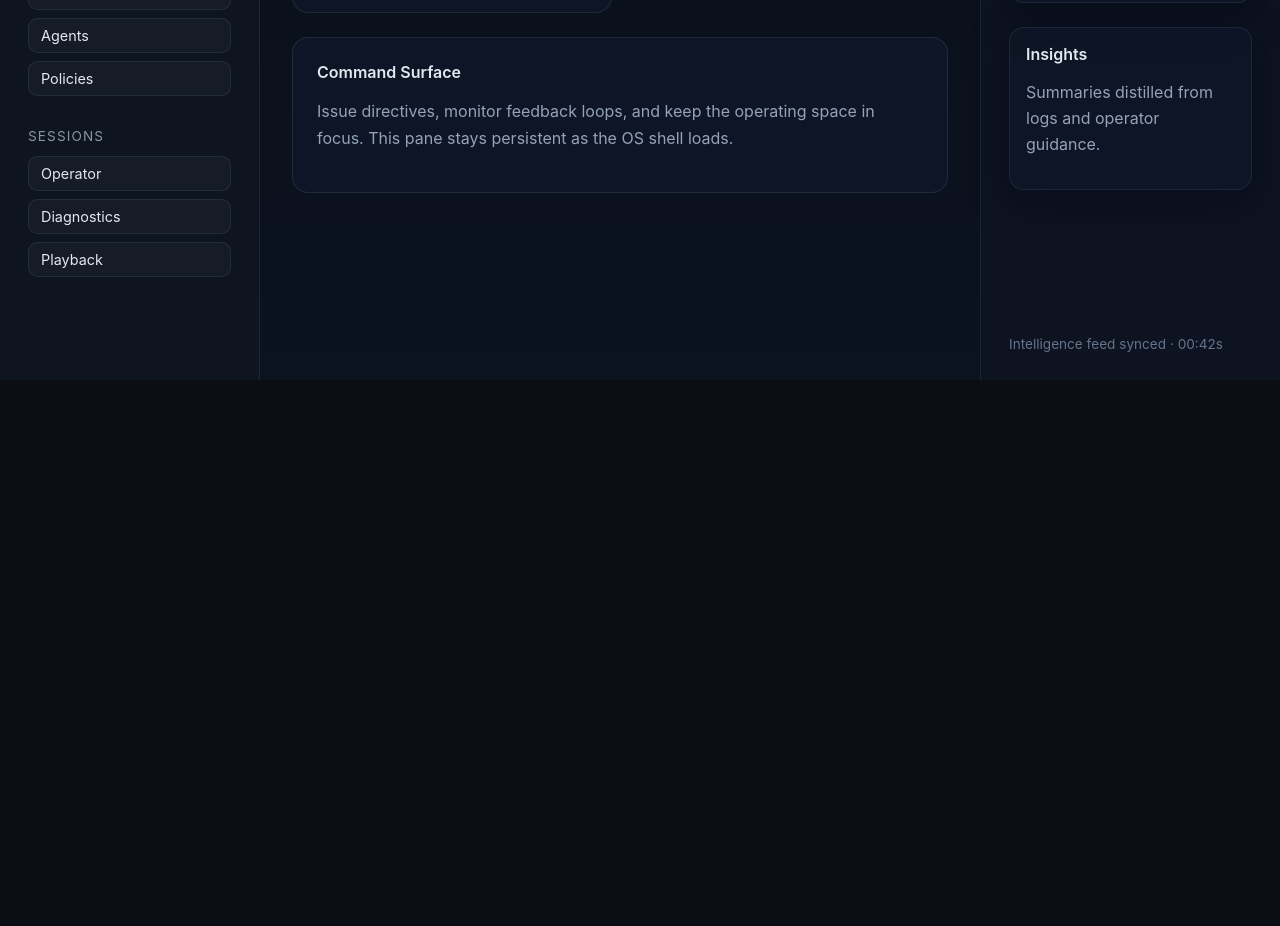
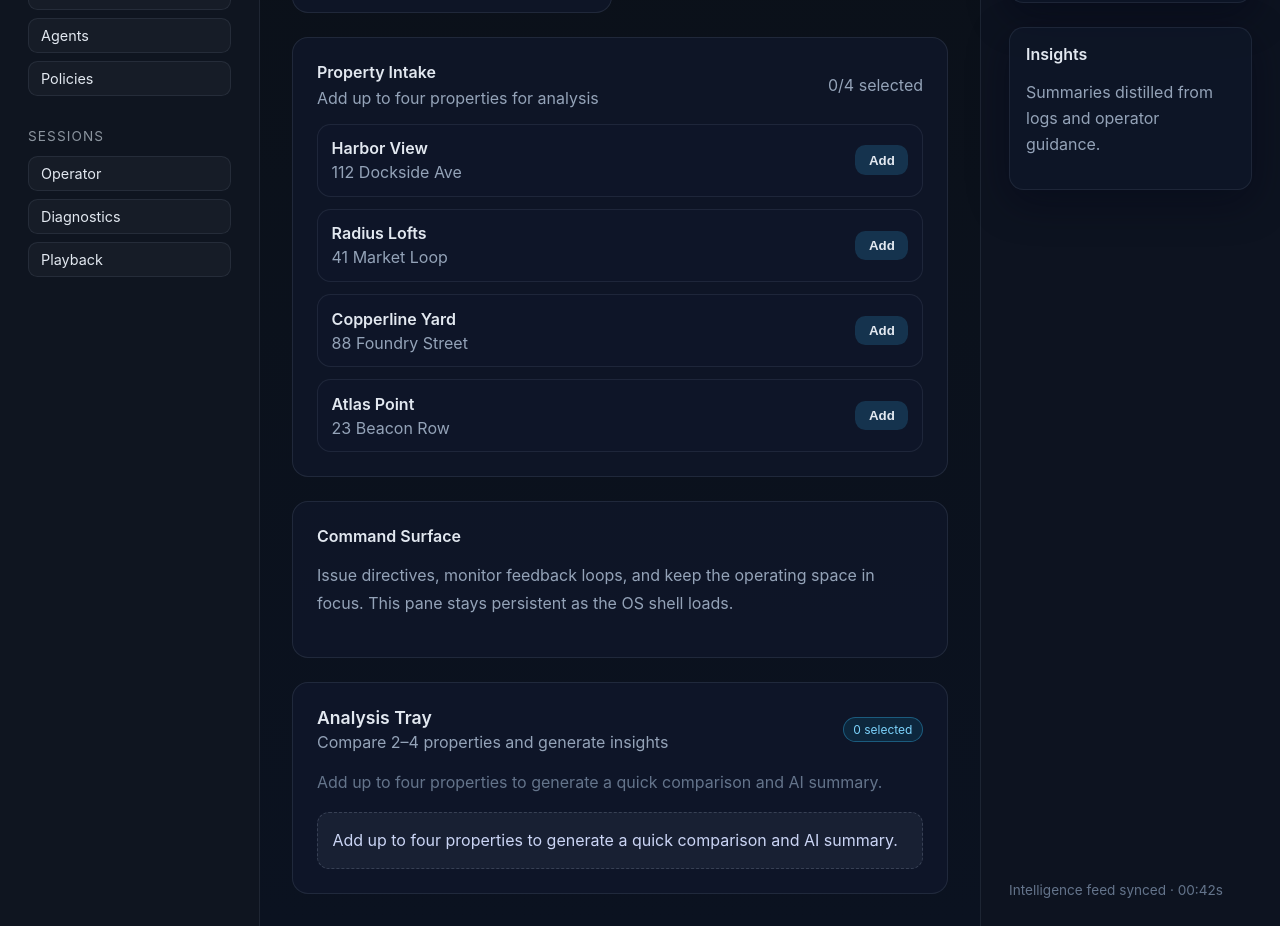
Before and after one commit to kgarg2468/H.O.S., a Next.js app: page / in a window 1280 px wide. Shown: the part 420-1346 px from the top of the page. Before the commit the page ends 800 px from the top, so only its background shows below. Built offline with nearby package versions, Linux system fonts and the light colour scheme.

Commit message:
Add analysis tray for property comparisons

```diff
--- a/app/page.tsx
+++ b/app/page.tsx
@@ -9,6 +9,7 @@ export default function Home() {
         minHeight: "100vh",
         display: "grid",
         gridTemplateColumns: "260px minmax(0, 1fr) 300px",
+        alignItems: "stretch",
         background: "#0b0f14",
         color: "#e2e8f0",
       }}
--- a/components/os/Workspace.tsx
+++ b/components/os/Workspace.tsx
@@ -1,4 +1,6 @@
 import type React from "react";
+import { useMemo, useState } from "react";
+import AnalysisTray, { type Property } from "../workspaces/AnalysisTray";
 
 const statusPillStyle: React.CSSProperties = {
   display: "inline-flex",
@@ -19,7 +21,81 @@ const panelStyle: React.CSSProperties = {
   padding: "1.5rem",
 };
 
+const buttonStyle: React.CSSProperties = {
+  border: "none",
+  borderRadius: "0.65rem",
+  padding: "0.45rem 0.85rem",
+  background: "rgba(56, 189, 248, 0.18)",
+  color: "#e2e8f0",
+  cursor: "pointer",
+  fontWeight: 600,
+};
+
+const properties: Property[] = [
+  {
+    id: "harbor-view",
+    name: "Harbor View",
+    address: "112 Dockside Ave",
+    price: "$8.4M",
+    capRate: "5.4%",
+    occupancy: "93%",
+    noi: "$505K",
+  },
+  {
+    id: "radius-lofts",
+    name: "Radius Lofts",
+    address: "41 Market Loop",
+    price: "$6.1M",
+    capRate: "5.8%",
+    occupancy: "96%",
+    noi: "$410K",
+  },
+  {
+    id: "copperline-yard",
+    name: "Copperline Yard",
+    address: "88 Foundry Street",
+    price: "$9.3M",
+    capRate: "5.6%",
+    occupancy: "91%",
+    noi: "$545K",
+  },
+  {
+    id: "atlas-point",
+    name: "Atlas Point",
+    address: "23 Beacon Row",
+    price: "$7.7M",
+    capRate: "5.2%",
+    occupancy: "94%",
+    noi: "$462K",
+  },
+];
+
 export default function Workspace() {
+  const [selectedIds, setSelectedIds] = useState<string[]>([]);
+
+  const selectedProperties = useMemo(
+    () => properties.filter((property) => selectedIds.includes(property.id)),
+    [selectedIds]
+  );
+
+  const availableProperties = useMemo(
+    () => properties.filter((property) => !selectedIds.includes(property.id)),
+    [selectedIds]
+  );
+
+  const addProperty = (propertyId: string) => {
+    setSelectedIds((prev) => {
+      if (prev.includes(propertyId) || prev.length >= 4) {
+        return prev;
+      }
+      return [...prev, propertyId];
+    });
+  };
+
+  const removeProperty = (propertyId: string) => {
+    setSelectedIds((prev) => prev.filter((id) => id !== propertyId));
+  };
+
   return (
     <main
       style={{
@@ -82,6 +158,70 @@ export default function Workspace() {
       </section>
 
       <section style={panelStyle}>
+        <div
+          style={{
+            display: "flex",
+            justifyContent: "space-between",
+            alignItems: "center",
+            gap: "1rem",
+            marginBottom: "1rem",
+          }}
+        >
+          <div>
+            <div style={{ fontWeight: 600 }}>Property Intake</div>
+            <div style={{ color: "#94a3b8", marginTop: "0.35rem" }}>
+              Add up to four properties for analysis
+            </div>
+          </div>
+          <div style={{ color: "#94a3b8" }}>
+            {selectedIds.length}/4 selected
+          </div>
+        </div>
+        <div style={{ display: "grid", gap: "0.75rem" }}>
+          {availableProperties.map((property) => (
+            <div
+              key={property.id}
+              style={{
+                display: "flex",
+                justifyContent: "space-between",
+                alignItems: "center",
+                gap: "1rem",
+                padding: "0.85rem",
+                borderRadius: "0.85rem",
+                background: "rgba(15, 23, 42, 0.6)",
+                border: "1px solid rgba(148, 163, 184, 0.12)",
+              }}
+            >
+              <div>
+                <div style={{ fontWeight: 600 }}>{property.name}</div>
+                <div style={{ color: "#94a3b8", marginTop: "0.25rem" }}>
+                  {property.address}
+                </div>
+              </div>
+              <button
+                type="button"
+                style={{
+                  ...buttonStyle,
+                  opacity: selectedIds.length >= 4 ? 0.5 : 1,
+                  cursor:
+                    selectedIds.length >= 4 ? "not-allowed" : "pointer",
+                }}
+                onClick={() => addProperty(property.id)}
+                disabled={selectedIds.length >= 4}
+              >
+                Add
+              </button>
+            </div>
+          ))}
+          {availableProperties.length === 0 ? (
+            <div style={{ color: "#64748b" }}>
+              All available properties are in the tray.
+            </div>
+          ) : null}
+        </div>
+      </section>
+
+      <section style={panelStyle}>
         <div style={{ fontWeight: 600, marginBottom: "0.5rem" }}>
           Command Surface
         </div>
@@ -90,6 +230,11 @@ export default function Workspace() {
           focus. This pane stays persistent as the OS shell loads.
         </p>
       </section>
+
+      <AnalysisTray
+        selectedProperties={selectedProperties}
+        onRemove={removeProperty}
+      />
     </main>
   );
 }
--- /dev/null
+++ b/components/workspaces/AnalysisTray.tsx
@@ -0,0 +1,194 @@
+import type React from "react";
+
+type Property = {
+  id: string;
+  name: string;
+  address: string;
+  price: string;
+  capRate: string;
+  occupancy: string;
+  noi: string;
+};
+
+type AnalysisTrayProps = {
+  selectedProperties: Property[];
+  onRemove: (propertyId: string) => void;
+};
+
+const trayStyle: React.CSSProperties = {
+  background: "rgba(15, 23, 42, 0.9)",
+  borderRadius: "1rem",
+  border: "1px solid rgba(148, 163, 184, 0.14)",
+  padding: "1.5rem",
+  display: "flex",
+  flexDirection: "column",
+  gap: "1.25rem",
+};
+
+const pillStyle: React.CSSProperties = {
+  display: "inline-flex",
+  alignItems: "center",
+  gap: "0.35rem",
+  padding: "0.25rem 0.6rem",
+  borderRadius: "999px",
+  background: "rgba(14, 116, 144, 0.2)",
+  color: "#7dd3fc",
+  fontSize: "0.75rem",
+  border: "1px solid rgba(56, 189, 248, 0.35)",
+};
+
+export default function AnalysisTray({
+  selectedProperties,
+  onRemove,
+}: AnalysisTrayProps) {
+  const summaryMessage =
+    selectedProperties.length === 0
+      ? "Add up to four properties to generate a quick comparison and AI summary."
+      : `AI summary: ${selectedProperties.length} properties show a blended cap rate of ${
+          selectedProperties.length >= 2 ? "5.7%" : "5.3%"
+        } with steady occupancy. Top performers are clustered around transit-accessible addresses.`;
+
+  return (
+    <section style={trayStyle}>
+      <header
+        style={{
+          display: "flex",
+          alignItems: "center",
+          justifyContent: "space-between",
+          gap: "1rem",
+        }}
+      >
+        <div>
+          <div style={{ fontWeight: 600, fontSize: "1.1rem" }}>
+            Analysis Tray
+          </div>
+          <div style={{ color: "#94a3b8", marginTop: "0.3rem" }}>
+            Compare 2–4 properties and generate insights
+          </div>
+        </div>
+        <div style={pillStyle}>{selectedProperties.length} selected</div>
+      </header>
+
+      {selectedProperties.length === 0 ? (
+        <div style={{ color: "#64748b" }}>{summaryMessage}</div>
+      ) : (
+        <div
+          style={{
+            display: "grid",
+            gridTemplateColumns: "repeat(auto-fit, minmax(220px, 1fr))",
+            gap: "1rem",
+          }}
+        >
+          {selectedProperties.map((property) => (
+            <article
+              key={property.id}
+              style={{
+                padding: "1rem",
+                borderRadius: "0.85rem",
+                background: "rgba(15, 23, 42, 0.65)",
+                border: "1px solid rgba(148, 163, 184, 0.18)",
+              }}
+            >
+              <div
+                style={{
+                  display: "flex",
+                  justifyContent: "space-between",
+                  gap: "0.5rem",
+                  alignItems: "flex-start",
+                }}
+              >
+                <div>
+                  <div style={{ fontWeight: 600 }}>{property.name}</div>
+                  <div style={{ color: "#94a3b8", marginTop: "0.25rem" }}>
+                    {property.address}
+                  </div>
+                </div>
+                <button
+                  type="button"
+                  onClick={() => onRemove(property.id)}
+                  style={{
+                    border: "none",
+                    background: "rgba(148, 163, 184, 0.18)",
+                    color: "#e2e8f0",
+                    padding: "0.35rem 0.6rem",
+                    borderRadius: "0.5rem",
+                    cursor: "pointer",
+                  }}
+                >
+                  Remove
+                </button>
+              </div>
+              <div style={{ marginTop: "0.85rem", color: "#cbd5f5" }}>
+                <div>Price: {property.price}</div>
+                <div>Cap Rate: {property.capRate}</div>
+                <div>Occupancy: {property.occupancy}</div>
+                <div>NOI: {property.noi}</div>
+              </div>
+            </article>
+          ))}
+        </div>
+      )}
+
+      {selectedProperties.length >= 2 ? (
+        <div
+          style={{
+            background: "rgba(8, 47, 73, 0.35)",
+            borderRadius: "0.85rem",
+            border: "1px solid rgba(56, 189, 248, 0.2)",
+            padding: "1rem",
+            display: "flex",
+            flexDirection: "column",
+            gap: "0.75rem",
+          }}
+        >
+          <div style={{ fontWeight: 600 }}>Comparison view</div>
+          <div
+            style={{
+              display: "grid",
+              gridTemplateColumns: "repeat(auto-fit, minmax(160px, 1fr))",
+              gap: "0.75rem",
+            }}
+          >
+            {selectedProperties.map((property) => (
+              <div
+                key={`${property.id}-compare`}
+                style={{
+                  padding: "0.75rem",
+                  borderRadius: "0.75rem",
+                  background: "rgba(15, 23, 42, 0.7)",
+                  border: "1px solid rgba(148, 163, 184, 0.14)",
+                }}
+              >
+                <div style={{ fontWeight: 600 }}>{property.name}</div>
+                <div style={{ color: "#94a3b8", marginTop: "0.35rem" }}>
+                  Cap {property.capRate}
+                </div>
+                <div style={{ color: "#94a3b8", marginTop: "0.2rem" }}>
+                  {property.occupancy} occupied
+                </div>
+                <div style={{ color: "#94a3b8", marginTop: "0.2rem" }}>
+                  NOI {property.noi}
+                </div>
+              </div>
+            ))}
+          </div>
+        </div>
+      ) : null}
+
+      <div
+        style={{
+          padding: "0.9rem",
+          borderRadius: "0.75rem",
+          background: "rgba(148, 163, 184, 0.08)",
+          border: "1px dashed rgba(148, 163, 184, 0.25)",
+          color: "#cbd5f5",
+          lineHeight: 1.6,
+        }}
+      >
+        {summaryMessage}
+      </div>
+    </section>
+  );
+}
+
+export type { Property };
```
